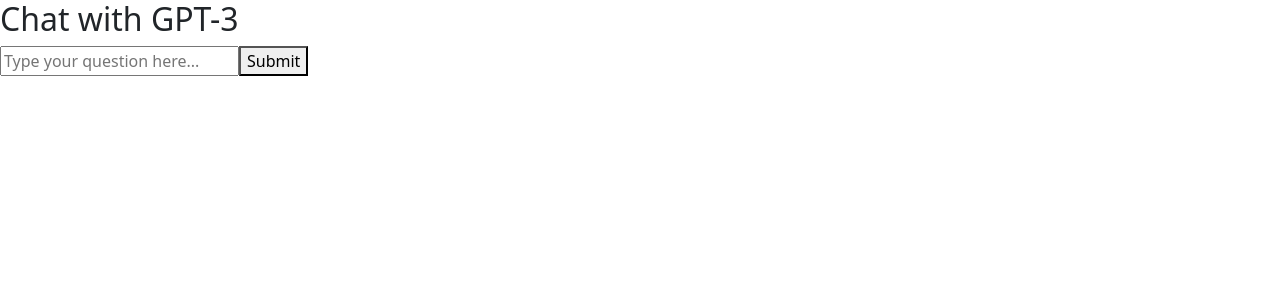
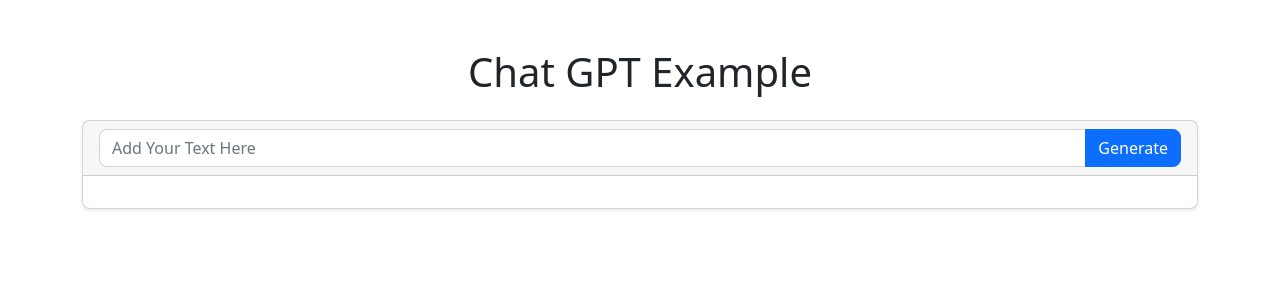
Before and after one commit to Sk0vgaard/openai_chatbot-spike, an Angular app: page / in a window 1280 px wide. Shown: the top 300 px of the page. Built offline with nearby package versions, Linux system fonts and the light colour scheme.

Commit message:
Add ui/ux + apikey - Call openai and get response to show - Add styling and loading spinner

```diff
--- a/src/app/_services/openai.service.ts
+++ b/src/app/_services/openai.service.ts
@@ -1,38 +1,30 @@
-import { Injectable } from '@angular/core';
-import axios from 'axios';
+import {Injectable} from '@angular/core';
+import {Configuration, OpenAIApi} from "openai";
 
 @Injectable({
   providedIn: 'root'
 })
 export class OpenaiService {
-  private apiURL: string = 'https://api.openai.com/v1/engines/davinci-codex/completions';
-  private apiKey: string = 'your_openai_api_key';
+  private openai: OpenAIApi;
+  configuration = new Configuration({
+    // TODO: Add your apikey. https://platform.openai.com/account/api-keys
+    apiKey: "",
+  });
 
-  constructor() {}
+  constructor() {
+    this.openai = new OpenAIApi(this.configuration);
+  }
 
-  async getAnswer(prompt: string): Promise<string> {
-    try {
-      const response = await axios.post(
-        this.apiURL,
-        {
-          prompt: prompt,
-          max_tokens: 50,
-          n: 1,
-          stop: null,
-          temperature: 1.0,
-        },
-        {
-          headers: {
-            'Content-Type': 'application/json',
-            'Authorization': `Bearer ${this.apiKey}`
-          }
-        }
-      );
-
-      return response.data.choices[0].text.trim();
-    } catch (error) {
-      console.error('Error fetching answer:', error);
-      return 'An error occurred while fetching the answer.';
-    }
+  generateText(prompt: string): Promise<string | undefined> {
+    return this.openai.createCompletion({
+      // Currently gpt-4 is not supported. Signup is available
+      model: "text-davinci-003",
+      prompt: prompt,
+      max_tokens: 256
+    }).then(response => {
+      return response.data.choices[0].text;
+    }).catch(error => {
+      return '';
+    });
   }
 }
--- a/src/app/chat/chat.component.html
+++ b/src/app/chat/chat.component.html
@@ -1,8 +1,19 @@
-<div class="chat-container">
-  <h2>Chat with GPT-3</h2>
-  <form (submit)="submitQuestion()">
-    <input [(ngModel)]="userInput" name="userInput" placeholder="Type your question here...">
-    <button type="submit">Submit</button>
-  </form>
-  <p *ngIf="answer">{{ answer }}</p>
+<div class="container mt-5">
+  <h1 class="text-center mb-4">Chat GPT Example</h1>
+  <div class="card mb-3" *ngFor="let data of textList">
+    <div class="card-header">
+      <div class="input-group">
+        <input type="text" [(ngModel)]="data.text" class="form-control" placeholder="Add Your Text Here" (keydown.enter)="generateText(data)">
+        <div class="input-group-append">
+          <button type="button" (click)="generateText(data)" class="btn btn-primary" [disabled]="data.loading">Generate</button>
+        </div>
+      </div>
+    </div>
+    <div class="card-body">
+      <p class="card-text" *ngIf="!data.loading">{{data.response}}</p>
+      <div class="d-flex justify-content-center" *ngIf="data.loading">
+        <div class="spinner-border text-primary" role="status"></div>
+      </div>
+    </div>
+  </div>
 </div>
--- a/src/app/chat/chat.component.scss
+++ b/src/app/chat/chat.component.scss
@@ -0,0 +1,30 @@
+.card {
+  border-radius: 0.5rem;
+  box-shadow: 0 0.125rem 0.25rem rgba(0, 0, 0, 0.075);
+  margin-bottom: 1.5rem;
+
+  .input-group {
+    .form-control {
+      border-radius: 0.5rem 0 0 0.5rem;
+    }
+
+    .input-group-append {
+      .btn {
+        border-radius: 0 0.5rem 0.5rem 0;
+      }
+    }
+  }
+
+  .card-body {
+    .card-text {
+      margin-bottom: 0;
+    }
+
+    .spinner-container {
+      height: 1.5rem; // Adjust this value based on the size of the spinner
+      display: flex;
+      align-items: center;
+      justify-content: center;
+    }
+  }
+}
--- a/src/app/chat/chat.component.ts
+++ b/src/app/chat/chat.component.ts
@@ -1,7 +1,14 @@
-import { Component } from '@angular/core';
-import { CommonModule } from '@angular/common';
+import {Component} from '@angular/core';
+import {CommonModule} from '@angular/common';
 import {OpenaiService} from "../_services/openai.service";
 import {FormsModule} from "@angular/forms";
+
+export class textResponse {
+  sno: number = 1;
+  text: string = '';
+  response: any = '';
+  loading?: boolean = false;
+}
 
 @Component({
   selector: 'app-chat',
@@ -11,14 +18,19 @@
   styleUrls: ['./chat.component.scss']
 })
 export class ChatComponent {
-  userInput: string = '';
-  answer: string | null = null;
+  textList: textResponse[] = [{sno: 1, text: '', response: ''}];
 
-  constructor(private openaiService: OpenaiService) {}
+  constructor(private openaiService: OpenaiService) {
+  }
 
-  async submitQuestion() {
-    if (this.userInput) {
-      this.answer = await this.openaiService.getAnswer(this.userInput);
-    }
+  generateText(data: textResponse) {
+    data.loading = true; // Set loading to true when starting the request
+    this.openaiService.generateText(data.text).then(text => {
+      data.response = text;
+      data.loading = false; // Set loading to false when the request is complete
+      if (this.textList.length === data.sno) {
+        this.textList.push({sno: 1, text: '', response: ''});
+      }
+    });
   }
 }
```
